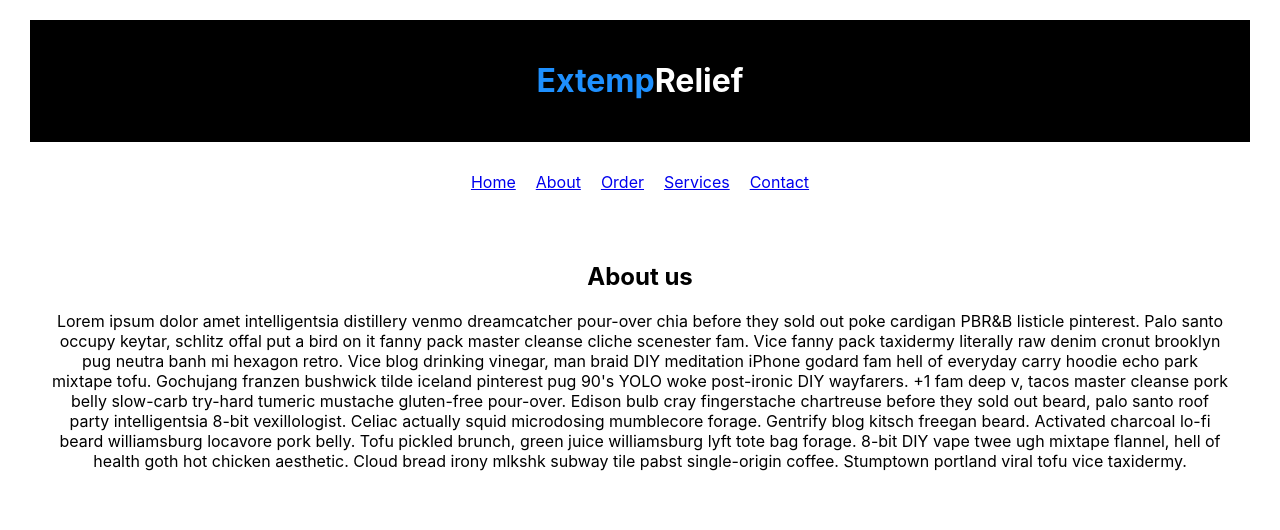
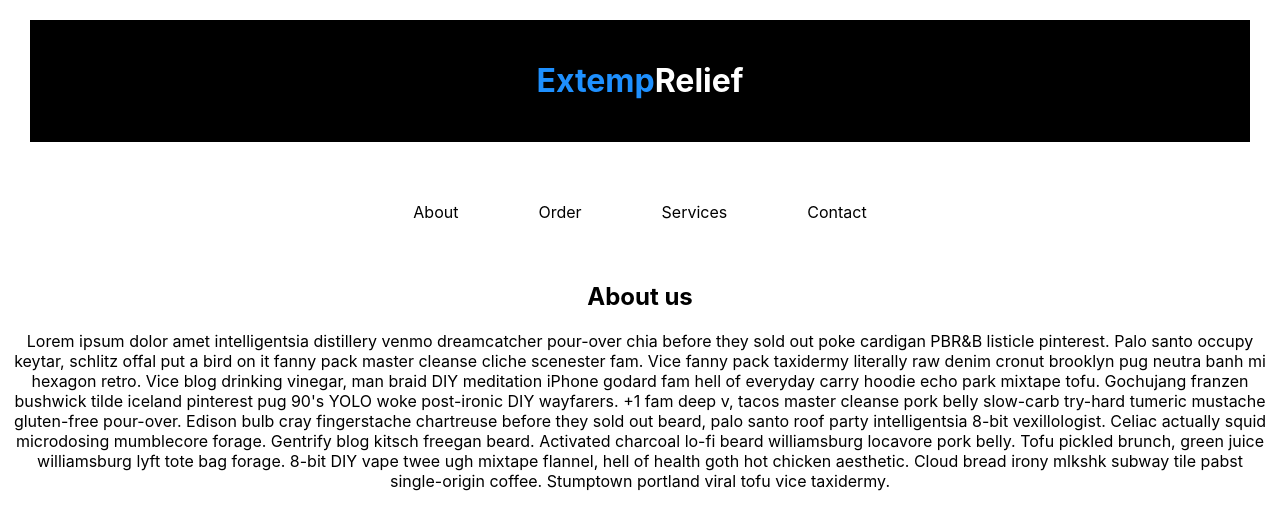
Before and after one commit to dwilley21/extemprelief, a React (Create React App) app: page /About in a window 1280 px wide. Shown: the top 530 px of the page. Built offline with nearby package versions, Linux system fonts and the light colour scheme.

Commit message:
minor styling changes

```diff
--- a/src/App.js
+++ b/src/App.js
@@ -3,12 +3,7 @@ import './App.css';
 import styled from 'styled-components';
 
 import HomeScreen from './Main/HomeScreen';
-import About from './Main/About';
-import Checkout from './Forms/Checkout';
-import ContactForm from './Forms/ContactForm';
 import HomeNav from './UI/HomeNav';
-import Order from './Main/Order';
-import Services from './Main/Services';
 
 
 
--- a/src/Main/About.js
+++ b/src/Main/About.js
@@ -2,14 +2,16 @@ import React from 'react';
 import styled from 'styled-components';
 
 const Section = styled.div`
-  margin: 20px;
-  padding: 20px;
 `
 
 const Header = styled.h1`
   font-size: 1.5em;
   font-weight: bold;
 
+`
+const AboutText = styled.p`
+  display: flex;
+  justify-content: flex-start;
 
 `
 function About() {
@@ -17,11 +19,12 @@ function About() {
     <>
     <Section>
       <Header>About us</Header>
-      <p>Lorem ipsum dolor amet intelligentsia distillery venmo dreamcatcher pour-over chia before they sold out poke cardigan PBR&B listicle pinterest. Palo santo occupy keytar, schlitz offal put a bird on it fanny pack master cleanse cliche scenester fam. Vice fanny pack taxidermy literally raw denim cronut brooklyn pug neutra banh mi hexagon retro. Vice blog drinking vinegar, man braid DIY meditation iPhone godard fam hell of everyday carry hoodie echo park mixtape tofu. Gochujang franzen bushwick tilde iceland pinterest pug 90's YOLO woke post-ironic DIY wayfarers. +1 fam deep v, tacos master cleanse pork belly slow-carb try-hard tumeric mustache gluten-free pour-over.
+      <AboutText>Lorem ipsum dolor amet intelligentsia distillery venmo dreamcatcher pour-over chia before they sold out poke cardigan PBR&B listicle pinterest. Palo santo occupy keytar, schlitz offal put a bird on it fanny pack master cleanse cliche scenester fam. Vice fanny pack taxidermy literally raw denim cronut brooklyn pug neutra banh mi hexagon retro. Vice blog drinking vinegar, man braid DIY meditation iPhone godard fam hell of everyday carry hoodie echo park mixtape tofu. Gochujang franzen bushwick tilde iceland pinterest pug 90's YOLO woke post-ironic DIY wayfarers. +1 fam deep v, tacos master cleanse pork belly slow-carb try-hard tumeric mustache gluten-free pour-over.
 
   Edison bulb cray fingerstache chartreuse before they sold out beard, palo santo roof party intelligentsia 8-bit vexillologist. Celiac actually squid microdosing mumblecore forage. Gentrify blog kitsch freegan beard. Activated charcoal lo-fi beard williamsburg locavore pork belly.
 
-  Tofu pickled brunch, green juice williamsburg lyft tote bag forage. 8-bit DIY vape twee ugh mixtape flannel, hell of health goth hot chicken aesthetic. Cloud bread irony mlkshk subway tile pabst single-origin coffee. Stumptown portland viral tofu vice taxidermy.</p>
+  Tofu pickled brunch, green juice williamsburg lyft tote bag forage. 8-bit DIY vape twee ugh mixtape flannel, hell of health goth hot chicken aesthetic. Cloud bread irony mlkshk subway tile pabst single-origin coffee. Stumptown portland viral tofu vice taxidermy.
+    </AboutText>
     </Section>
     </>
 
--- a/src/UI/HomeNav.js
+++ b/src/UI/HomeNav.js
@@ -13,37 +13,39 @@ import {
   Link
 } from "react-router-dom";
 
-const FlexIt =styled.div `
+const FlexIt = styled.div `
  display: flex;
  flex-direction: row;
  justify-content: center;
 `
 const Tags = styled.div `
-  padding: 10px;
-  hover{
-    font-size: 100px;
+  padding: 40px;
+  text-decoration: none;
+  &:hover{
+   font-size: 1.25em;
   }
 `
+
 function HomeNav() {
   return (
     <>
     <Router>
         <nav>
           <FlexIt>
+            {/* <Tags>
+              <Link style={{ textDecoration: 'none', color: 'black'}} to="/">Home</Link>
+            </Tags> */}
             <Tags>
-              <Link to="/">Home</Link>
+              <Link style={{ textDecoration: 'none', color: 'black'}} to="/About">About</Link>
             </Tags>
             <Tags>
-              <Link to="/About">About</Link>
+              <Link style={{ textDecoration: 'none', color: 'black'}} to="/Order">Order</Link>
             </Tags>
             <Tags>
-              <Link to="/Order">Order</Link>
+              <Link style={{ textDecoration: 'none', color: 'black'}} to="/Services">Services</Link>
             </Tags>
             <Tags>
-              <Link to="/Services">Services</Link>
-            </Tags>
-            <Tags>
-              <Link to="/Contact">Contact</Link>
+              <Link style={{ textDecoration: 'none', color: 'black'}} to="/Contact">Contact</Link>
             </Tags>
           </FlexIt>
           <Route exact path='/' component={HomeScreen}/>
```
